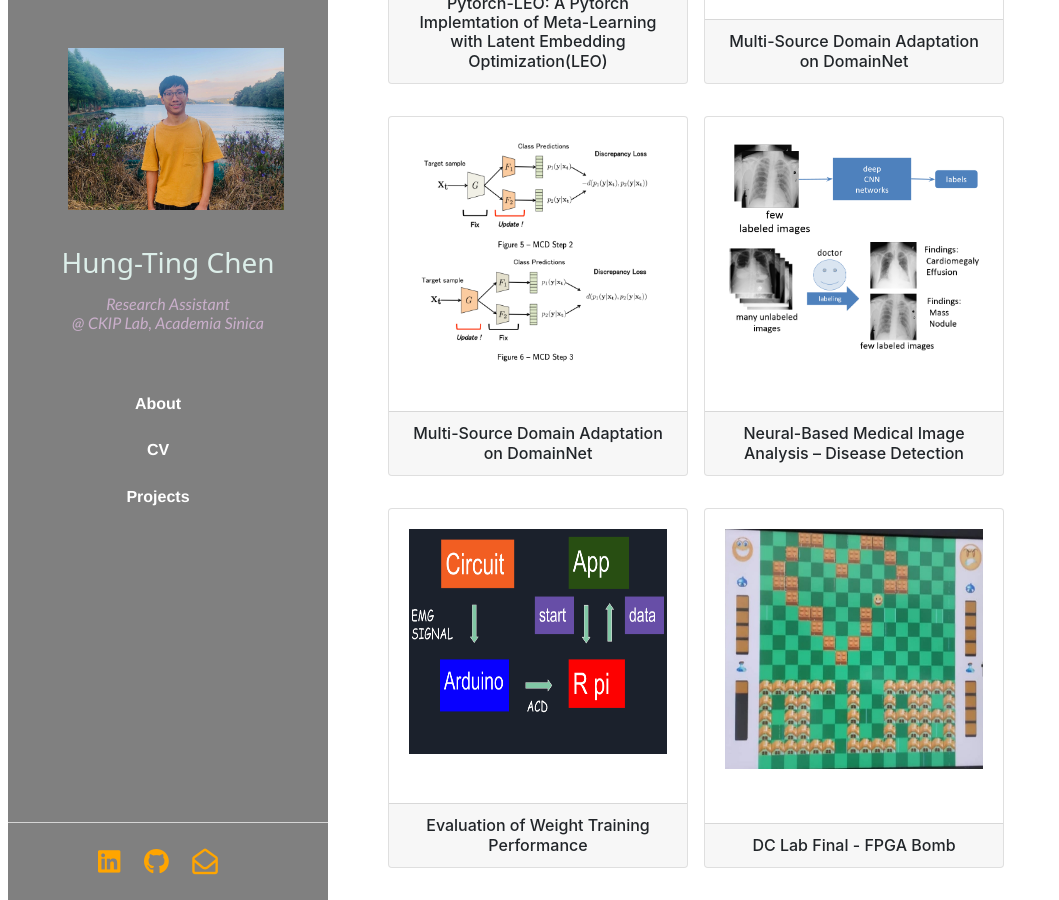
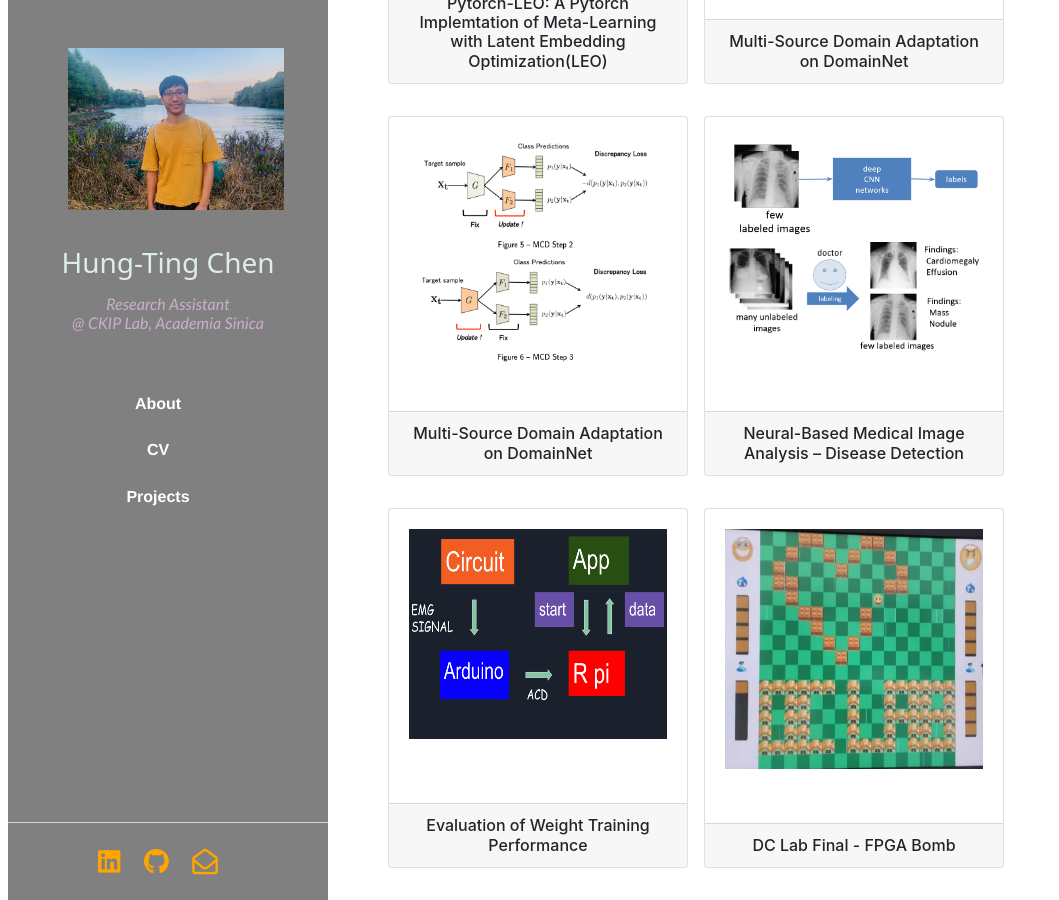
Before and after one commit to timchen0618/timchen0618.github.io, a Jekyll site: the page index.html, which Jekyll copies as it is, in a window 1280 px wide and 900 px high, scrolled down 1297 px. Shown: the whole window, without its empty margins (0-1059 px from the left). Built offline with Jekyll 4.4.1, drawn with Linux system fonts in a browser that asks for light colours; nearby versions of some CDN libraries.

Commit message:
modify layout

```diff
--- a/index.html
+++ b/index.html
@@ -222,7 +222,7 @@
                                             <div class="row mx-auto my-auto">
                                                 <a href="https://docs.google.com/presentation/d/1MVmCK1WTk4WQcBXrF9yXl1kT6lhuS0HlpOf-Vjkt9s4/edit?usp=sharing">
                                                     <figure>
-                                                        <img alt="Quantification of Weight Training Effectiveness" src="images/w_ev.png" width="300" height="225">
+                                                        <img alt="Quantification of Weight Training Effectiveness" src="images/w_ev.png" width="300" height="210">
                                                     </figure>
                                                 </a>
                                             </div>
```
